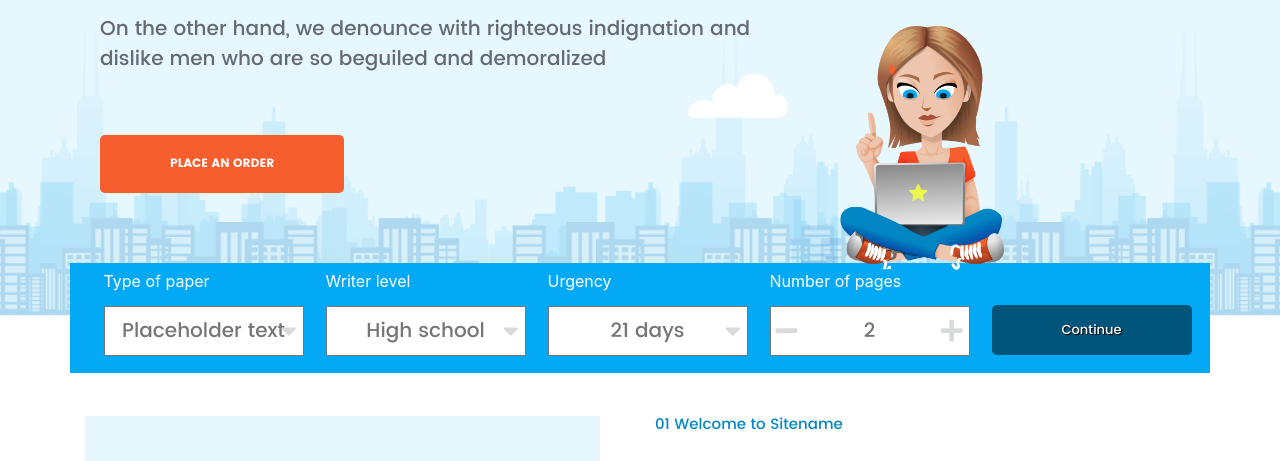
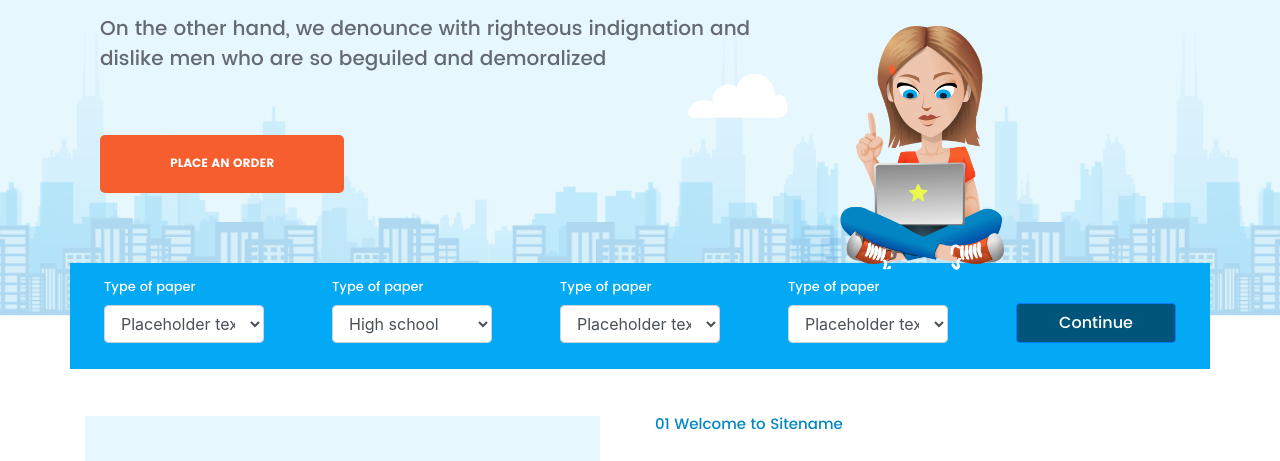
Before and after one commit to shizgara/kursova, a website: page src/views/index.html in a window 1280 px wide. Shown: the part 297-758 px from the top of the page. Drawn offline with nearby package versions, Linux system fonts and the light colour scheme; files that its build step writes are made by us from their sources.

Commit message:
full+adapt until form

```diff
--- a/src/blocks/_modules.scss
+++ b/src/blocks/_modules.scss
@@ -6,3 +6,4 @@
 @import "modules/advantages/advantages";
 @import "modules/discount/discount";
 @import "modules/slider/slider";
+@import "modules/test/test";
--- a/src/blocks/modules/banner/banner.html
+++ b/src/blocks/modules/banner/banner.html
@@ -18,35 +18,71 @@
         </div>
 
         <!-- Forms -->
-            <div class="row ">
-                <div class="col-12 d-flex
-                justify-content-around align-items-center bg_menu">
-<div class='col-2 pos'>
-    <label for="text">Type of paper</label>
-    <i class="fas fa-caret-down"></i>
-    <p> <input type="text" placeholder="Placeholder text"></p>
+        <div class="row gridcol d-flex justify-content-around formbg">
+            <div class="col-xl-2 offset-xl-0 offset-lg-0 col-lg-2 col-md-10 offset-md-0
+             col-sm-10 offset-sm-0 col-10 offset-d-1 offset-0">
+                        <form>
+                        <div class="form-group">
+                            <label for="exampleFormControlSelect1">Type of paper</label>
+                            <select class="form-control" id="exampleFormControlSelect1">
+                              <option>Placeholder text</option>
+                              <option>2</option>
+                              <option>3</option>
+                              <option>4</option>
+                              <option>5</option>
+                            </select>
                           </div>
-<div class='col-2 pos'>
-    <label for="text">Writer level</label>
-    <i class="fas fa-caret-down"></i>
-    <p> <input type="text" placeholder="High school"></p>
+                        </form>
                       </div>
-<div class='col-2 pos'>
-    <label for="text">Urgency </label>
-    <i class="fas fa-caret-down"></i>
-    <p> <input type="text" placeholder="21 days"></p>
+            <div class="col-xl-2 offset-xl-0 offset-lg-0 col-lg-2 col-md-10 offset-md-0
+            col-sm-10 offset-sm-0 col-10 offset-d-1 offset-0">
+                        <form>
+                        <div class="form-group">
+                            <label for="exampleFormControlSelect1">Type of paper</label>
+                            <select class="form-control" id="exampleFormControlSelect1">
+                              <option id="opt">High school</option>
+                              <option>2</option>
+                              <option>3</option>
+                              <option>4</option>
+                              <option>5</option>
+                            </select>
                           </div>
-<div class='col-2 pos'>
-    <label for="text">Number of pages</label>
-    <i class="fas fa-plus"></i>
-    <i class="fas fa-minus"></i>
-    <p> <input type="text" placeholder="2"></p>
+                        </form>
                       </div>
-<div class='col-2'>
-    <input class="favorite styled"
-    type="button"
-    value="Continue">
+            <div class="col-xl-2 offset-xl-0 offset-lg-0 col-lg-2 col-md-10 offset-md-0
+            col-sm-10 offset-sm-0 col-10 offset-d-1 offset-0">
+                        <form>
+                        <div class="form-group">
+                            <label for="exampleFormControlSelect1">Type of paper</label>
+                            <select class="form-control" id="exampleFormControlSelect1">
+                              <option>Placeholder text</option>
+                              <option>2</option>
+                              <option>3</option>
+                              <option>4</option>
+                              <option>5</option>
+                            </select>
                           </div>
+                        </form>
+                      </div>
+            <div class="col-xl-2 offset-xl-0 col-lg-2 offset-lg-0 col-md-10 offset-md-0
+            col-sm-10 offset-sm-0 col-10 offset-d-1 offset-0">
+                        <form>
+                        <div class="form-group">
+                            <label for="exampleFormControlSelect1">Type of paper</label>
+                            <select class="form-control" id="exampleFormControlSelect1">
+                              <option>Placeholder text</option>
+                              <option>2</option>
+                              <option>3</option>
+                              <option>4</option>
+                              <option>5</option>
+                            </select>
+                          </div>
+                        </form>
+                      </div>
+
+            <div class="col-xl-2 offset-xl-0 offset-lg-0 col-lg-2 col-md-10 offset-md-0
+            col-sm-10 offset-sm-0 col-10 offset-d-1 offset-0">
+              <button type="submit" class="btn btn-primary">Continue</button>
             </div>
                         </div>
 
--- a/src/blocks/modules/banner/banner.scss
+++ b/src/blocks/modules/banner/banner.scss
@@ -57,57 +57,32 @@ hr:after{
 }
 
 /*form styles*/
-.bg_menu{
+.formbg{
+    margin-top: 70px;
     background-color: $primary-1;
-    height: 110px;
-    margin-top: 70px;
-    }
- .bg_menu div{
-    padding-left: 0px;
-    margin-top: -10px;
- }
- .bg_menu div:nth-child(5){
-     margin-top: 20px;
- }
-.pos{
-    position: relative;
-
+    background-size: cover;
+    // text-align: center;
+    padding: 10px 0;
 }
-input{
-    height: 50px;
-    width: 200px;
-    margin-top: 5px;
-    text-align: center;
+label{
+    @include text(white,13px,'Poppins-Medium');
+    text-align: left
 }
-.pos i{
-    position: absolute;
-    top: 49px;
-    color: $l2-4;
-    right: -8px;
+#opt{
+    @include text($l2-4,13px,'Poppins-Regular');
 }
-.fa-minus{
-    position: absolute;
-    left: 6px;
-}
-
-label{
-    @include text(white,'Poppins-Medium',13px);
-}
-.styled {
-    border: 0;
-    padding: 0 20px;
-    font-size: 13px;
-    text-align: center;
-    color: #fff;
-    text-shadow: 1px 1px 1px #000;
-    border-radius: 5px;
+.btn{
+    margin-top: 30px;
+    color:white;
     background-color: $d2-1;
     font-family: 'Poppins-Medium' ;
-    height: 50px;
+    padding: 0 20px;
+    height: 40px;
+    width: 100%;
 }
-.styled:hover {
-    background-color: $l2-1;
+@media (max-width: 991px) {
+    .gridcol{
+        display: grid;
+        grid-template-columns: repeat(1, 1fr);
+    }
 }
-@media (max-width: 1200px) {
-
-}
--- a/src/views/index.html
+++ b/src/views/index.html
@@ -23,6 +23,7 @@
  @@include("../blocks/modules/discount/discount.html")
  @@include("../blocks/modules/slider/slider.html")
  @@include("../blocks/modules/footer/footer.html")
+ @@include("../blocks/modules/test/test.html")
 
 
 
```
Also changed, not shown: src/blocks/modules/test/test.html (added), src/blocks/modules/test/test.scss (added). Lines whose indentation alone changed are shown as unchanged.
